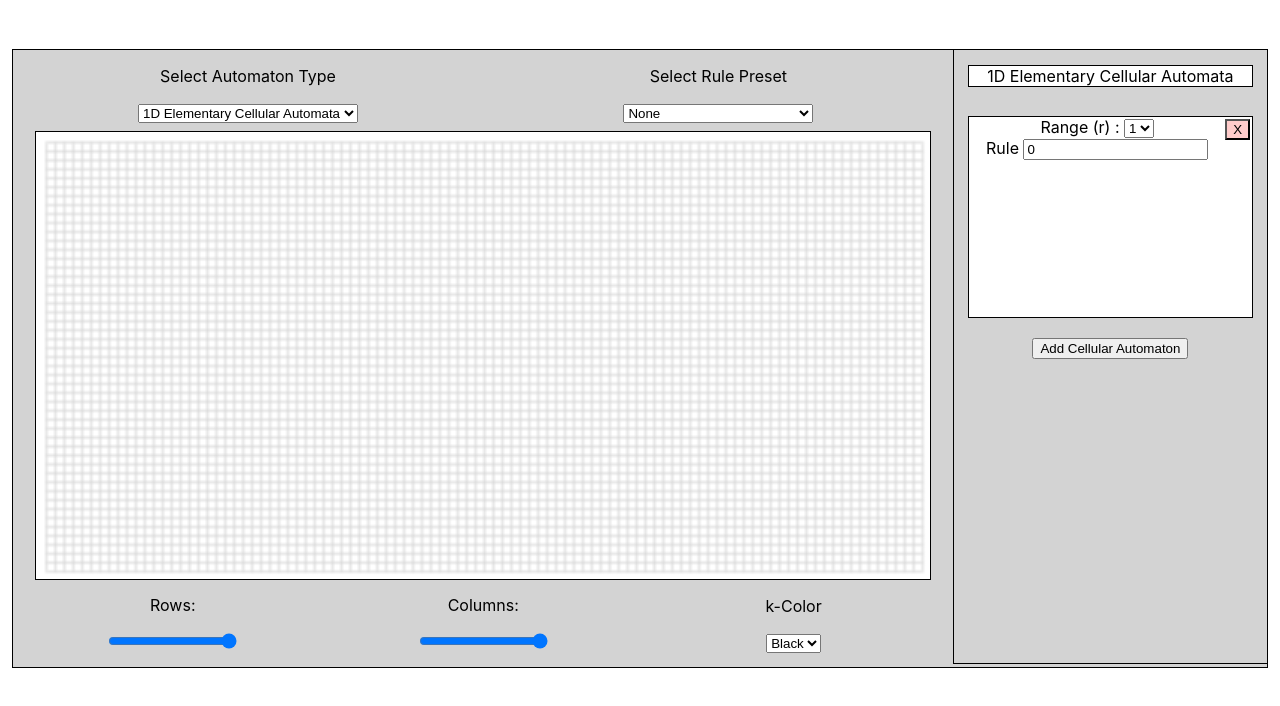
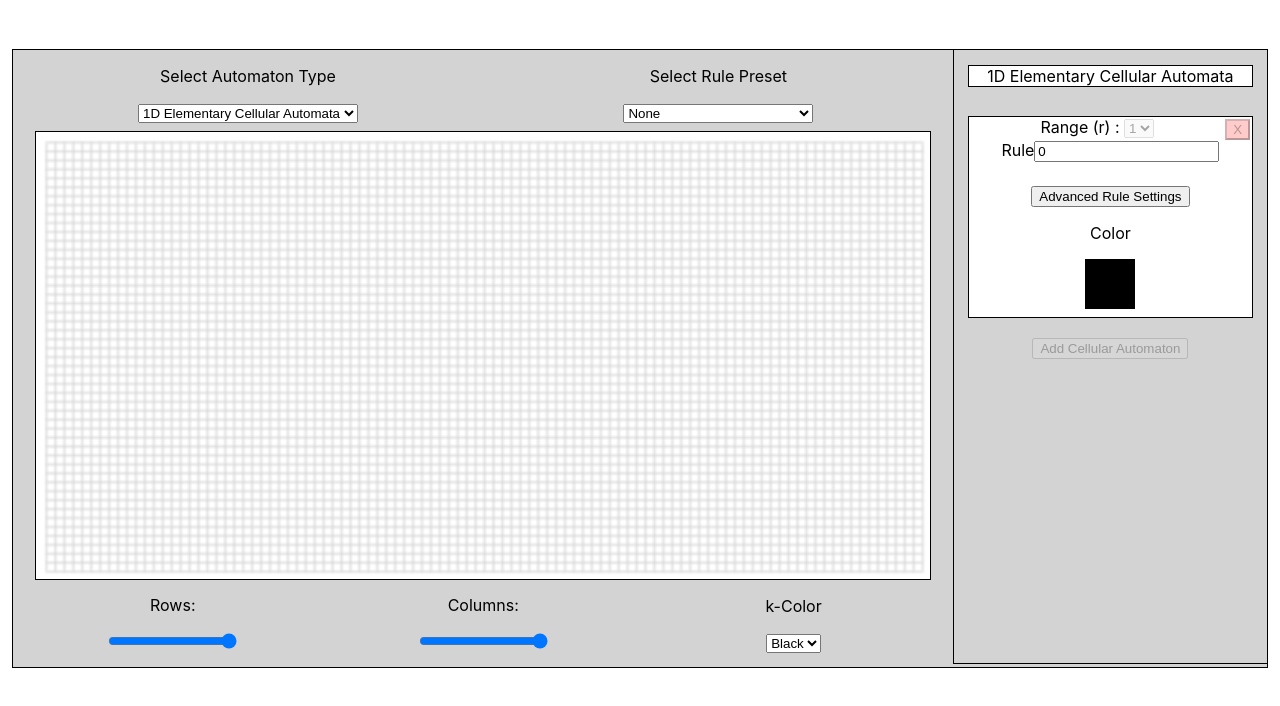
Before and after one commit to alexandreLamarre/Cellular-Automaton, a React (Create React App) app: page / in a window 1280 px wide. Shown: the top 706 px of the page. Built offline with nearby package versions, Linux system fonts and the light colour scheme.

Commit message:
refined rules interaction with automaton type

```diff
--- a/public/Main.js
+++ b/public/Main.js
@@ -1,7 +1,7 @@
 const {app, BrowserWindow} = require('electron')
 function createWindow () {
   // Create the browser window.
-  win = new BrowserWindow({width: 800, height: 600})
+  win = new BrowserWindow({width: 1400, height: 800})
 
   win.loadURL('http://localhost:3000');
 }
--- a/src/cellularAutomata/AutomataCell.css
+++ b/src/cellularAutomata/AutomataCell.css
@@ -24,6 +24,7 @@
   width: 25%;
   outline: solid 1px black;
   overflow-y: auto;
+  scrollbar-width: thin;
 }
 
 .rules_list{
@@ -65,3 +66,7 @@
   display: inline-block;
   width: 50%;
 }
+
+.addAutomaton{
+  margin-bottom:10px;
+}
--- a/src/cellularAutomata/AutomataCell.js
+++ b/src/cellularAutomata/AutomataCell.js
@@ -14,9 +14,9 @@ class AutomataCell extends React.Component{
       columns:50,
       automaton_type: "Elementary",
       dimension: 1,
-      rules: [],
-      height: 0,
-      rules_id: 0,
+      rules: [], //stores each of our React Rules components
+      height: 0, //stores height of right div
+      rules_id: 0, //keeps track of the next unique id for rules
     }
     this.canvas = React.createRef();
   }
@@ -65,6 +65,10 @@ class AutomataCell extends React.Component{
     }
     ctx.stroke();
     ctx.closePath();
+  }
+
+  componentDidUpdate(){
+    console.log(this.state);
   }
 
   regrid(rows, cols){
@@ -125,7 +129,24 @@ class AutomataCell extends React.Component{
     const type = value.includes("Elementary")? "Elementary":
                  value.includes("Totallistic")? "Totallistic":
                  "Custom";
-    this.setState({dimension: dimension, automaton_type:type});
+    //TODO: handle changing rule states and warning screen
+            // for unsaved changes if rules have been modified
+    const rules = this.state.rules;
+    for(var i = 0; i < rules.length; i++){
+      console.log(rules[i]);
+    }
+    const new_rules = [];
+    var rules_id = this.state.rules_id;
+    new_rules.push(<Rules type = {type}
+                      key = {rules_id}
+                      parent = {this}
+                      id = {"rules"+rules_id.toString()}
+                      dimension = {dimension}/>);
+    console.log("new_rules are", new_rules);
+    this.setState({dimension: dimension,
+                   automaton_type:type,
+                   rules_id: rules_id+1,
+                   rules:new_rules});
   }
 
   updatePreset(e){
@@ -240,7 +261,11 @@ class AutomataCell extends React.Component{
               {this.state.rules}
             </div>
             <br/>
-            <button onClick = {(e) => this.addAutomaton(e)}> Add Cellular Automaton</button>
+            <button
+            onClick = {(e) => this.addAutomaton(e)}
+            className = "addAutomaton"
+            disabled = {this.state.automaton_type === "Elementary"}
+            > Add Cellular Automaton</button>
           </div>
         </div>
 
--- a/src/cellularAutomata/Rules.css
+++ b/src/cellularAutomata/Rules.css
@@ -17,3 +17,16 @@
   margin-top: 0.5%;
   background-color: #ffcccb;
 }
+.squareColor{
+  margin-left: auto;
+  margin-right: auto;
+  background-color: black;
+  height: 50px;
+  width: 50px;
+}
+
+.inputRules{
+  margin-bottom: 1%;
+  display: inline-block;
+  width: 100%;
+}
--- a/src/cellularAutomata/Rules.js
+++ b/src/cellularAutomata/Rules.js
@@ -12,14 +12,15 @@ class Rules extends React.Component{
     this.state = {
       color_state: false,
       range: 1,
-      dimension: 1,
+      dimension: this.props.dimension,
       color: 0,
       id: uuidv4(),
+      type: this.props.type,
+      input_id: 0,
     }
-    this.type = this.props.type;
     this.neighbors = React.createRef();
     this.parent = this.props.parent;
-    console.log(this.props.id)
+    console.log("rules id", this.state.id);
   }
 
 
@@ -49,11 +50,18 @@ class Rules extends React.Component{
     //   // console.log("hsv:", color.hsv[0], color.hsv[1], color.hsv[2]);
     //   },
     // })
-    const numberRules = [];
-    for(var i = 0; i < 256; i++){
-      numberRules.push(<option value = {i.toString()}> {i} </option>);
+    var input_id = this.state.input_id;
+    const input_rules = [];
+    console.log("rules dimension", this.state.dimension);
+    for(var i = 0; i < this.state.dimension; i++){
+      const numberRules = [];
+      for(var j = 0; j < 256; j++){
+        numberRules.push(<option key = {j.toString()} value = {j.toString()}> {j} </option>);
+      }
+      input_rules.push(<InputRule key = {input_id++} numberRules = {numberRules}></InputRule>);
     }
-    this.setState({numberRules:numberRules});
+    console.log("input rules", input_rules);
+    this.setState({input_rules: input_rules, input_id: input_id})
   }
 
 
@@ -72,7 +80,6 @@ class Rules extends React.Component{
 
   removeRule(e){
     const rules = this.parent.state.rules;
-    console.log(rules)
     for(var i = 0; i < rules.length; i++){
       if(rules[i].props.id === this.props.id) {
         rules.splice(i,1);
@@ -92,26 +99,36 @@ class Rules extends React.Component{
         <div className = "rules settings">
 
           <label>Range (r) : </label>
-          <select onChange = {(e) => this.updateRules(e.target.value, null, null)}>
+          <select
+          onChange = {(e) => this.updateRules(e.target.value, null, null)}
+          disabled = {this.state.type === "Elementary"}>
             <option value = "1"> 1 </option>
             <option value = "0"> 0 </option>
             <option value = "2"> 2 </option>
             <option value = "3"> 3 </option>
           </select>
-          <button className = "removeButton" onClick = {(e) => this.removeRule(e)}> X </button>
+          <button className = "removeButton"
+            onClick = {(e) => this.removeRule(e)}
+            disabled = {this.state.type === "Elementary"}>
+             X
+           </button>
           <br/>
-          <label> Rule </label>
-          <input id = "automatonRules"
-          list = "numberRules"
-          defaultValue = "0">
-          </input>
-          <datalist id= "numberRules">
-            {this.state.numberRules}
-          </datalist>
+          {this.state.input_rules}
+
           {/*
           <label> Color </label>
           <div id = {"colorwheel"+this.state.id.toString()}> </div>
           */}
+          <br></br>
+          <br></br>
+          <button>
+            Advanced Rule Settings
+          </button>
+          <p> Color </p>
+          <div
+            id ={"squareColor" + this.state.id}
+            className = "squareColor">
+          </div>
 
 
         </div>
@@ -125,3 +142,29 @@ class Rules extends React.Component{
 }
 
 export default Rules;
+
+class InputRule extends React.Component{
+  constructor(props){
+    super(props);
+    this.state = {
+      numberRules: this.props.numberRules,
+    }
+    console.log("props passed to input rules", this.props)
+  }
+
+  render(){
+    // console.log(this.state.numberRules)
+    return (
+      <div className = "inputRules">
+        <label>Rule</label>
+        <input id = "automatonRules"
+          list = "numberRules"
+          defaultValue = "0">
+        </input>
+        <datalist id= "numberRules">
+          {this.state.numberRules}
+        </datalist>
+      </div>
+    )
+  }
+}
```
Also changed, not shown: 1 other file (tests, documents, lock files or other folders).
